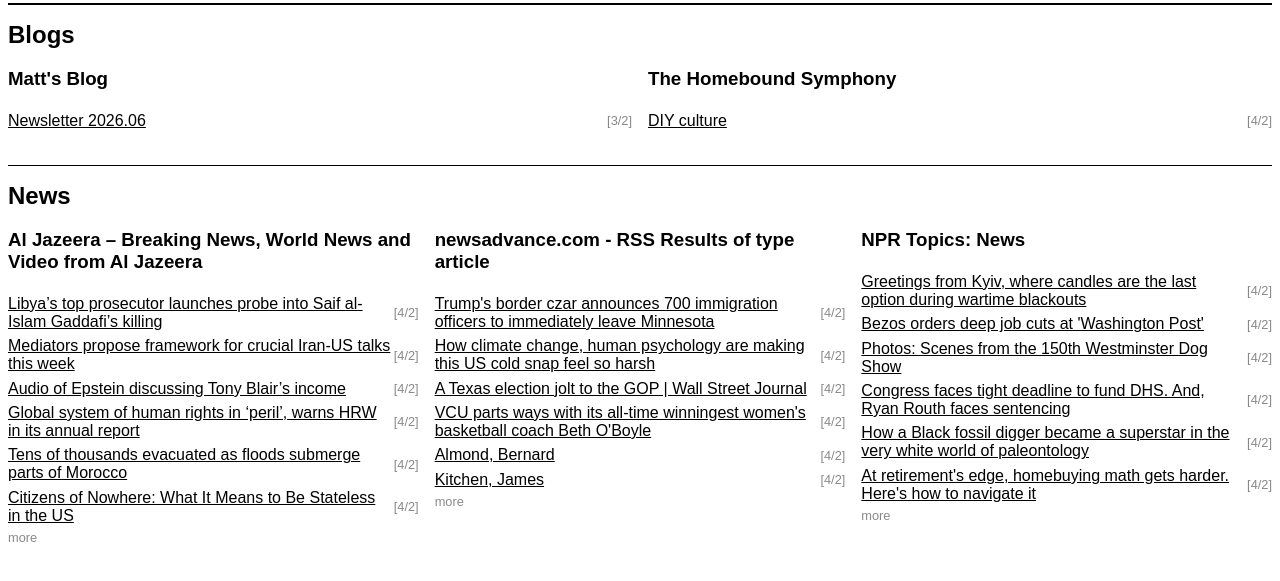
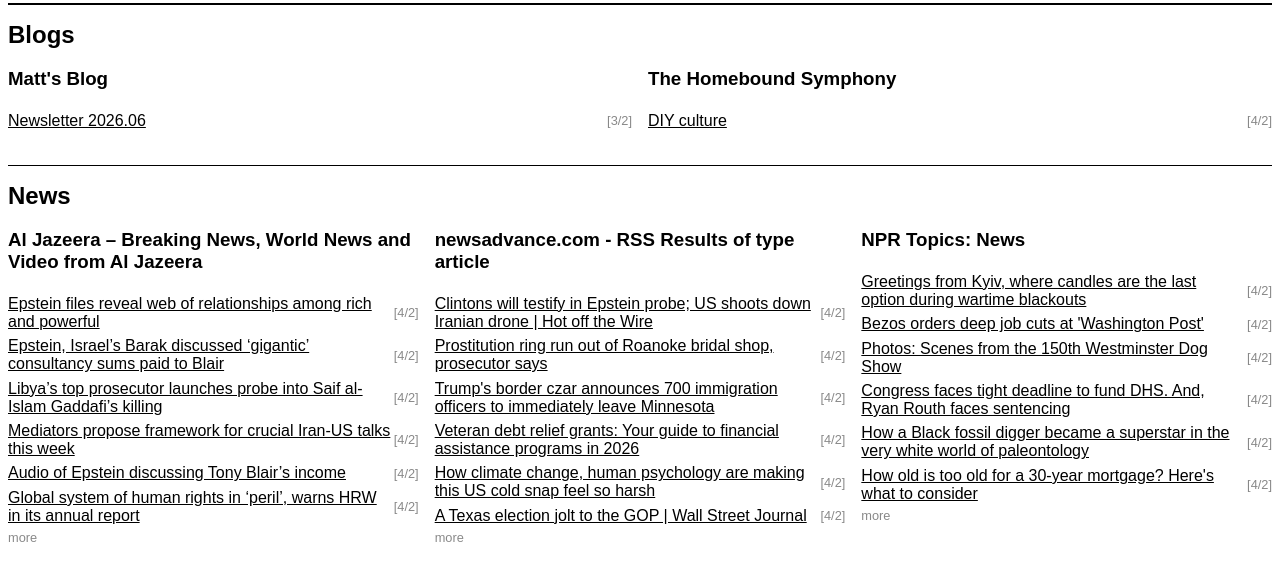
Before and after one commit to cobbland/the-good-web, a website: page daily/index.html in a window 1280 px wide. Shown: the part 139-720 px from the top of the page. Drawn offline with Linux system fonts and the light colour scheme.

Commit message:
Add timeout

```diff
--- a/daily/index.html
+++ b/daily/index.html
@@ -77,6 +77,20 @@
                     <ul class="posts">
 
                         <li class="post">
+                            <a href="https://www.aljazeera.com/video/newsfeed/2026/2/4/epstein-files-reveal-web-of-relationships-among-rich-and-powerful?traffic_source=rss">
+                                <div class="post-title">Epstein files reveal web of relationships among rich and powerful</div>
+                                <div class="recency">4/2</div>
+                            </a>
+                        </li>
+
+                        <li class="post">
+                            <a href="https://www.aljazeera.com/news/2026/2/4/epstein-israels-barak-discussed-gigantic-consultancy-sums-paid-to-blair?traffic_source=rss">
+                                <div class="post-title">Epstein, Israel’s Barak discussed ‘gigantic’ consultancy sums paid to Blair</div>
+                                <div class="recency">4/2</div>
+                            </a>
+                        </li>
+
+                        <li class="post">
                             <a href="https://www.aljazeera.com/news/2026/2/4/libyas-top-prosecutor-launches-probe-into-saif-al-islam-gaddafis-killing?traffic_source=rss">
                                 <div class="post-title">Libya’s top prosecutor launches probe into Saif al-Islam Gaddafi’s killing</div>
                                 <div class="recency">4/2</div>
@@ -104,20 +118,6 @@
                             </a>
                         </li>
 
-                        <li class="post">
-                            <a href="https://www.aljazeera.com/video/newsfeed/2026/2/4/tens-of-thousands-evacuated-as-floods-submerge-parts-of-morocco?traffic_source=rss">
-                                <div class="post-title">Tens of thousands evacuated as floods submerge parts of Morocco</div>
-                                <div class="recency">4/2</div>
-                            </a>
-                        </li>
-
-                        <li class="post">
-                            <a href="https://www.aljazeera.com/video/digidocs/2026/2/4/aje-onl-digidocs_citizensofnowhere-040226?traffic_source=rss">
-                                <div class="post-title">Citizens of Nowhere: What It Means to Be Stateless in the US</div>
-                                <div class="recency">4/2</div>
-                            </a>
-                        </li>
-
                         <li class="post more-posts">
                             <a href="https://www.aljazeera.com">
                                 <div class="post-title">more</div>
@@ -134,8 +134,29 @@
                     <ul class="posts">
 
                         <li class="post">
+                            <a href="https://newsadvance.com/news/nation-world/article_b74d8546-e6f5-5952-bd12-0a07ad910634.html">
+                                <div class="post-title">Clintons will testify in Epstein probe; US shoots down Iranian drone | Hot off the Wire</div>
+                                <div class="recency">4/2</div>
+                            </a>
+                        </li>
+
+                        <li class="post">
+                            <a href="https://newsadvance.com/news/state-regional/crime-courts/article_9d1edfcb-4198-5b79-ab97-6545d1f95fdc.html">
+                                <div class="post-title">Prostitution ring run out of Roanoke bridal shop, prosecutor says</div>
+                                <div class="recency">4/2</div>
+                            </a>
+                        </li>
+
+                        <li class="post">
                             <a href="https://newsadvance.com/news/nation-world/government-politics/article_b0826de8-b8ed-5c34-bffd-28e8bcb8fd07.html">
                                 <div class="post-title">Trump's border czar announces 700 immigration officers to immediately leave Minnesota</div>
+                                <div class="recency">4/2</div>
+                            </a>
+                        </li>
+
+                        <li class="post">
+                            <a href="https://newsadvance.com/news/nation-world/business/personal-finance/article_630b0b82-1132-5ed8-8914-a4e08533cbe8.html">
+                                <div class="post-title">Veteran debt relief grants: Your guide to financial assistance programs in 2026</div>
                                 <div class="recency">4/2</div>
                             </a>
                         </li>
@@ -150,27 +171,6 @@
                         <li class="post">
                             <a href="https://newsadvance.com/opinion/column/article_53b859c1-b0da-5807-971d-4bb5e2906f5b.html">
                                 <div class="post-title">A Texas election jolt to the GOP | Wall Street Journal</div>
-                                <div class="recency">4/2</div>
-                            </a>
-                        </li>
-
-                        <li class="post">
-                            <a href="https://newsadvance.com/sports/college/basketball/vcu/women/article_188bc06a-a83c-5f4d-aa5b-b5977f707dc9.html">
-                                <div class="post-title">VCU parts ways with its all-time winningest women's basketball coach Beth O'Boyle</div>
-                                <div class="recency">4/2</div>
-                            </a>
-                        </li>
-
-                        <li class="post">
-                            <a href="https://newsadvance.com/obituaries/article_b2279958-36b9-5b58-8328-227a7eead3b3.html">
-                                <div class="post-title">Almond, Bernard</div>
-                                <div class="recency">4/2</div>
-                            </a>
-                        </li>
-
-                        <li class="post">
-                            <a href="https://newsadvance.com/obituaries/article_df81d6ef-c341-55ac-926a-4e19890cc6b3.html">
-                                <div class="post-title">Kitchen, James</div>
                                 <div class="recency">4/2</div>
                             </a>
                         </li>
@@ -227,7 +227,7 @@
 
                         <li class="post">
                             <a href="https://www.npr.org/2026/02/04/nx-s1-5669337/home-buying-retirement-equity-seniors-mortgage">
-                                <div class="post-title">At retirement's edge, homebuying math gets harder. Here's how to navigate it</div>
+                                <div class="post-title">How old is too old for a 30-year mortgage? Here's what to consider</div>
                                 <div class="recency">4/2</div>
                             </a>
                         </li>
```
Also changed, not shown: scripts/getFeeds.js (+9 -2 lines).
